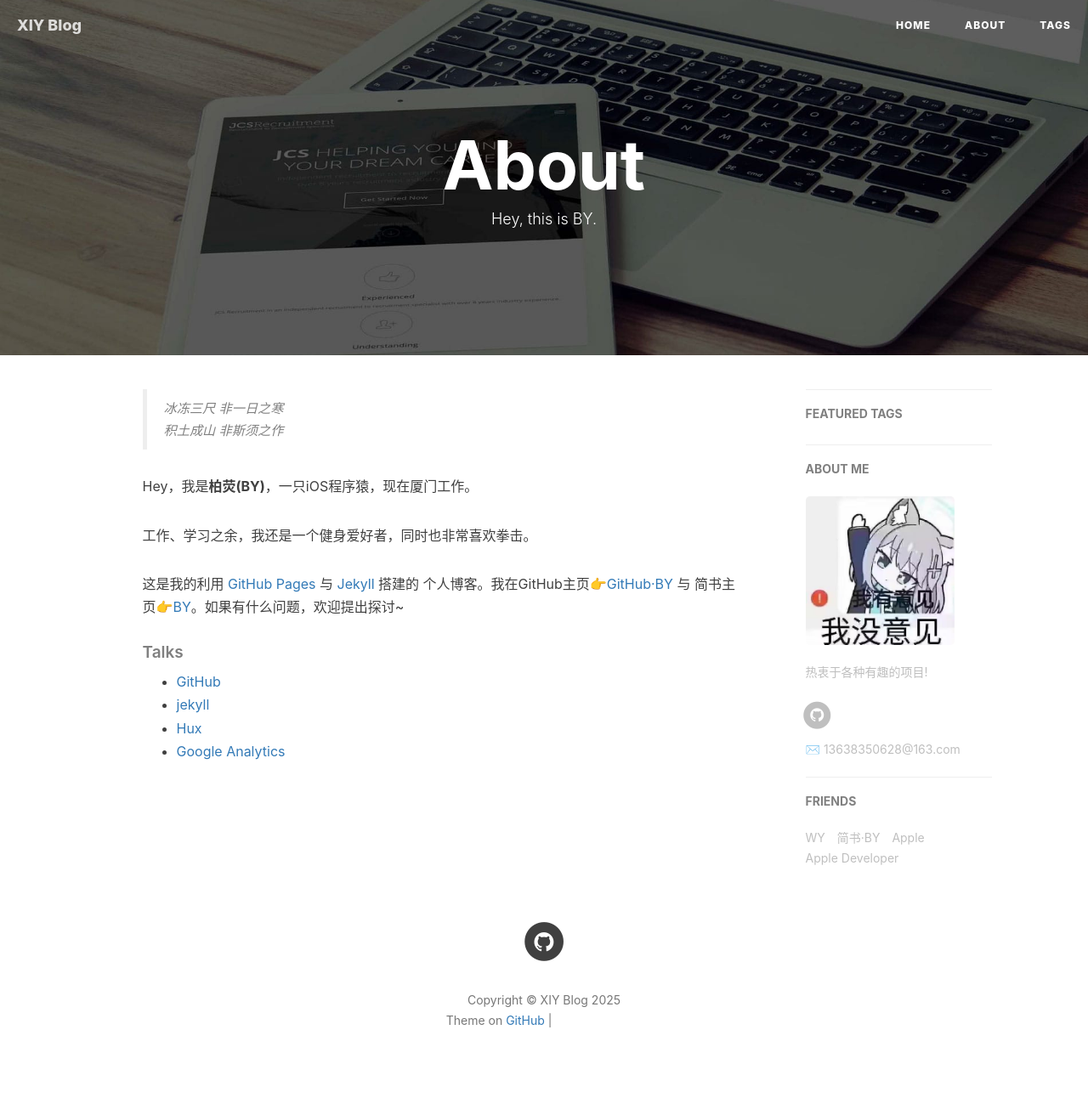
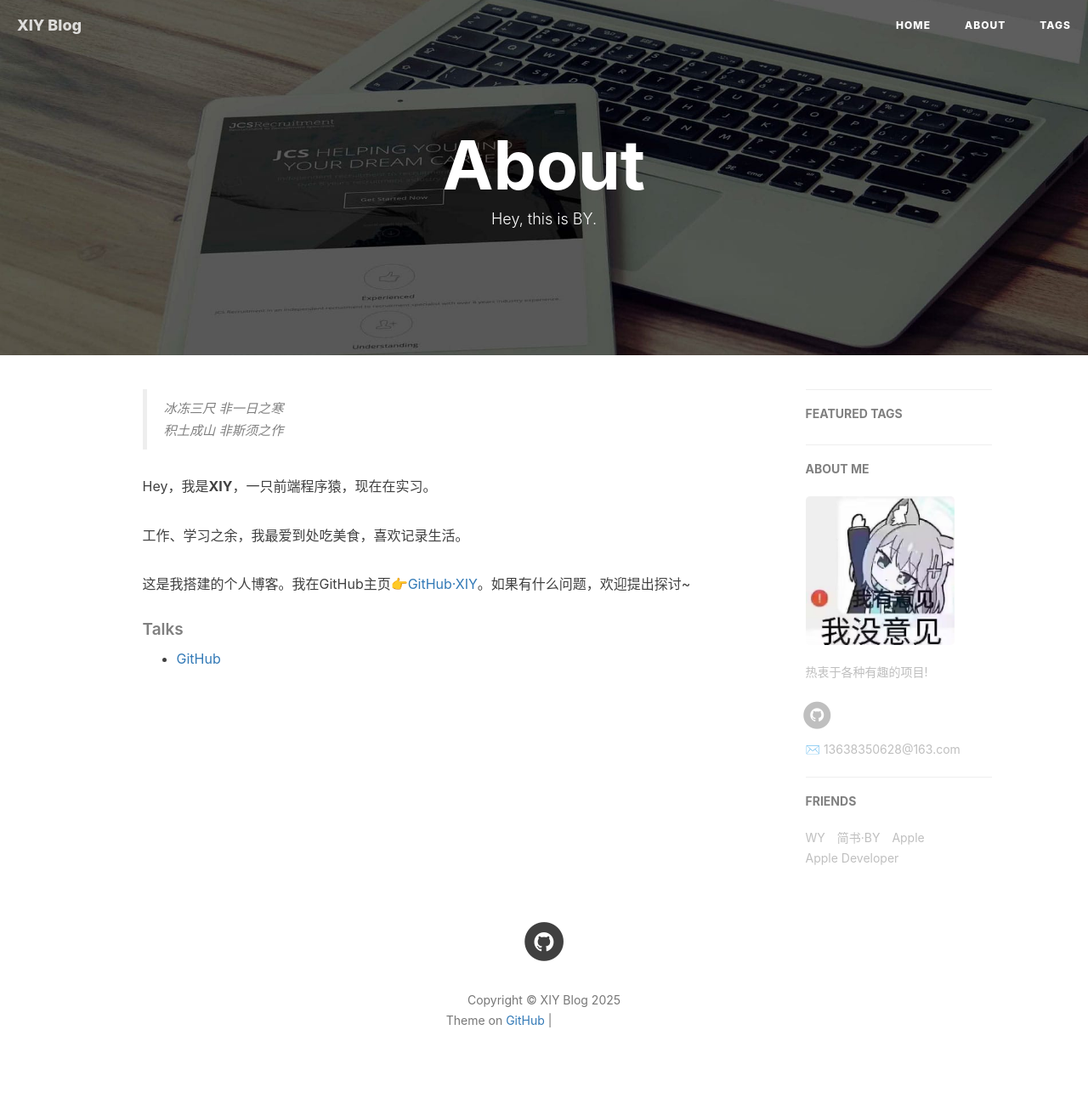
Before and after one commit to xiyueyezibile/xiyueyezibile.github.io, a Jekyll site: the page built from about.html, in a window 1280 px wide. Shown: the whole page at 85% size. Built offline with Jekyll 4.4.1, drawn with Linux system fonts in a browser that asks for light colours; nearby versions of some CDN libraries; comment, search, counter and statistics services are not loaded; grey boxes are pictures that could not be loaded.

Commit message:
feat: 11

```diff
--- a/about.html
+++ b/about.html
@@ -18,11 +18,11 @@ header-img: "img/post-bg-rwd.jpg"
     <blockquote><p>冰冻三尺 非一日之寒<br>
     积土成山 非斯须之作</p></blockquote>
 
-    <p>Hey，我是<strong>柏荧(BY)</strong>，一只iOS程序猿，现在厦门工作。</p>
+    <p>Hey，我是<strong>XIY</strong>，一只前端程序猿，现在在实习。</p>
 
-    <p>工作、学习之余，我还是一个健身爱好者，同时也非常喜欢拳击。</p>
+    <p>工作、学习之余，我最爱到处吃美食，喜欢记录生活。</p>
 
-    <p>这是我的利用 <a href="https://pages.github.com/">GitHub Pages</a> 与 <a href="http://jekyll.com.cn/">Jekyll</a> 搭建的 个人博客。我在GitHub主页<a href="https://github.com/qiubaiying">👉GitHub·BY</a> 与 简书主页<a href="https://http://www.jianshu.com/u/e71990ada2fd">👉BY</a>。如果有什么问题，欢迎提出探讨~</p>
+    <p>这是我搭建的个人博客。我在GitHub主页<a href="https://github.com/xiyueyezibile">👉GitHub·XIY</a>。如果有什么问题，欢迎提出探讨~</p>
 
     <p></p>
 
@@ -30,9 +30,6 @@ header-img: "img/post-bg-rwd.jpg"
 
     <ul>
         <li><a href="https://github.com">GitHub</a></li>
-        <li><a href="http://jekyll.com.cn/">jekyll</a></li>
-        <li><a href="http://huangxuan.me/">Hux</a></li>
-        <li><a href="https://analytics.google.com/analytics">Google Analytics</a></li>
     </ul>
 </div>
 
```
